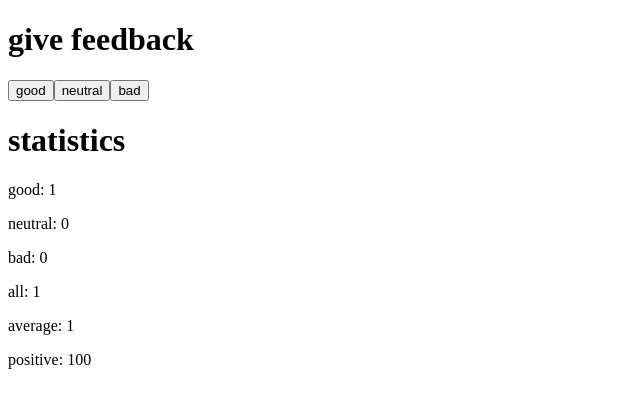
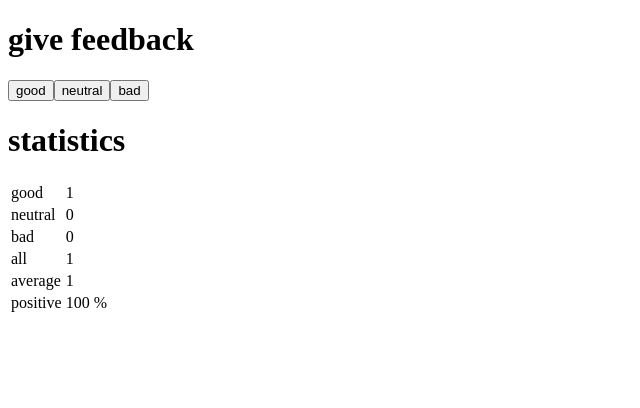
Before and after one commit to SurajJadhav7/fullStackOpen, a React (Create React App) app in the folder part1/unicafe/: page / in a window 1280 px wide. Both pictures are taken after a click on the button "good". Shown: the top 408 px of the page, without its empty margins (0-640 px from the left). Built offline with nearby package versions, Linux system fonts and the light colour scheme.

Commit message:
part1: 1.11*: unicafe step6

```diff
--- a/part1/unicafe/src/App.js
+++ b/part1/unicafe/src/App.js
@@ -1,21 +1,21 @@
 import React, { useState } from 'react'
 
 const Button = ({onClick, text}) => <button onClick={onClick}>{text}</button>;
-const StatisticLine = ({stat, value}) => <p>{stat}: {value}</p>;
+const StatisticLine = ({stat, value}) => <tr><td>{stat}</td><td>{value}</td></tr>;
 
 const Statistics = (props) => {
   if (props.all === 0) {
     return <p>No feedback given</p>;
   }
   return (
-    <div>
+    <table>
       <StatisticLine stat="good" value={props.good} />
       <StatisticLine stat="neutral" value={props.neutral} />
       <StatisticLine stat="bad" value={props.bad} />
       <StatisticLine stat="all" value={props.all} />
       <StatisticLine stat="average" value={props.average} />
-      <StatisticLine stat="positive" value={props.positive} />
-    </div>
+      <StatisticLine stat="positive" value={props.positive + " %"} />
+    </table>
   );
 }
 
```
